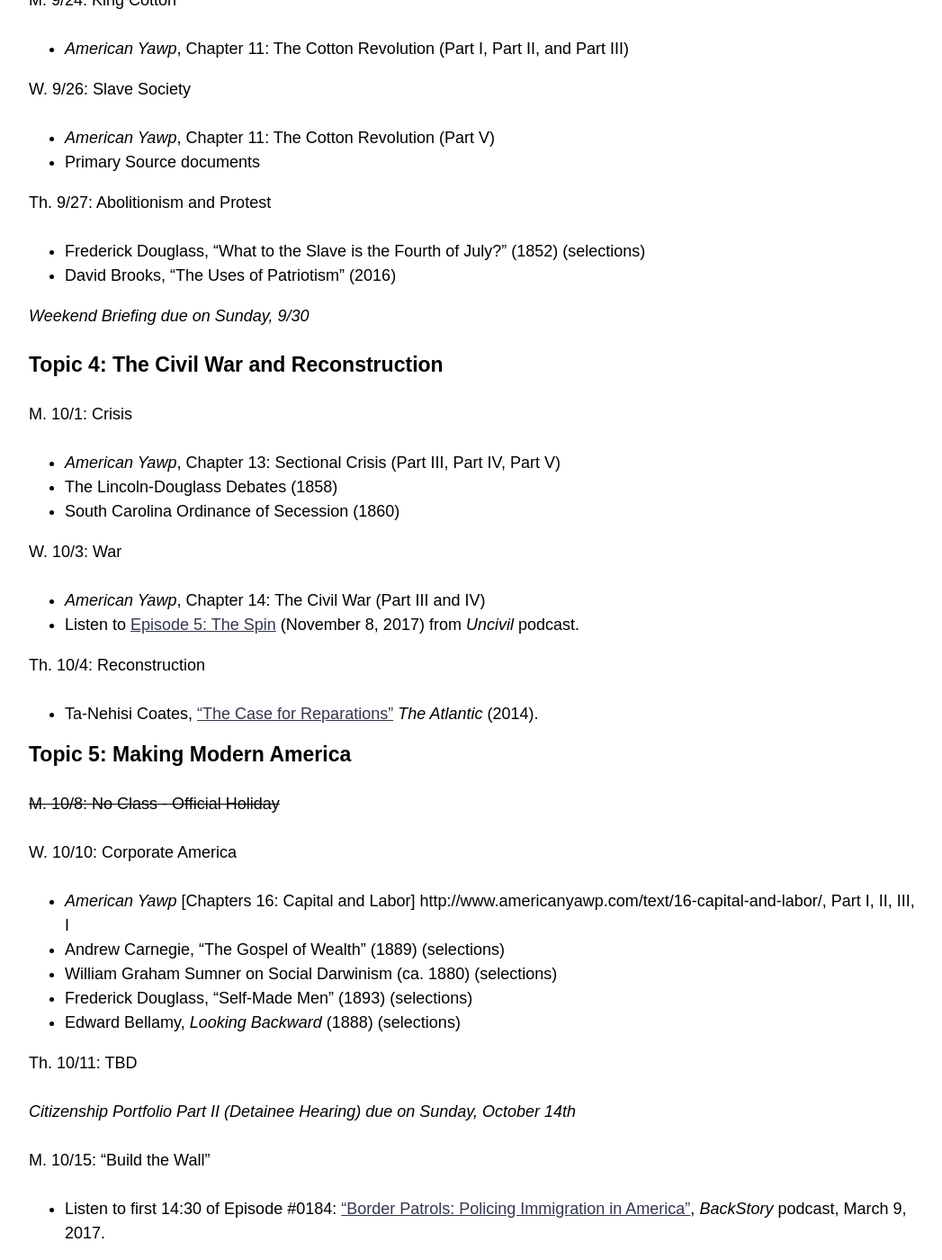
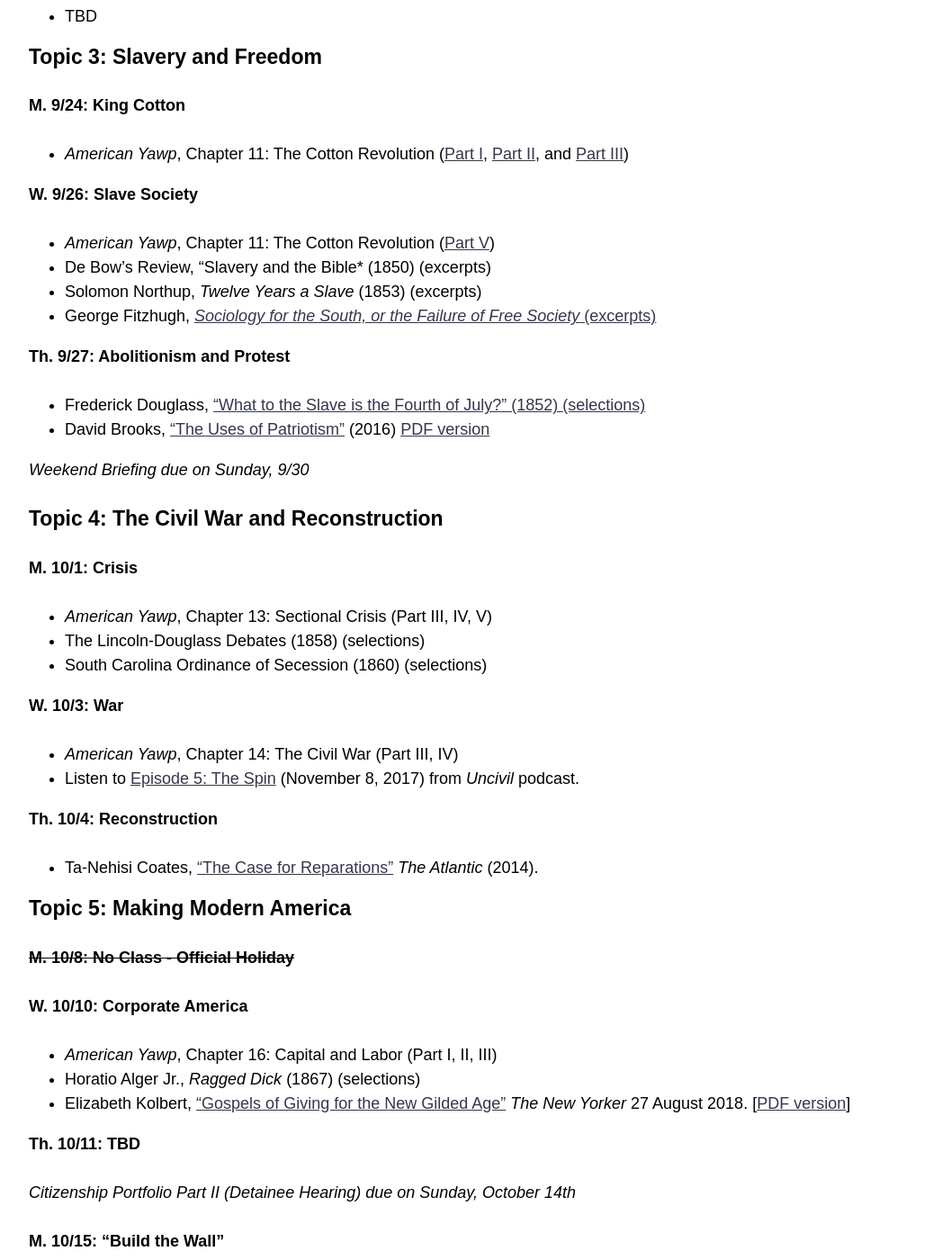
Before and after one commit to cblevins/f18-intro-us, a Jekyll site: the page built from schedule.md, in a window 1280 px wide and 1400 px high, scrolled down 1591 px. Shown: the whole window at 90% size, without its empty margins (114-1161 px from the left). Built offline with Jekyll 4.4.1, drawn with Linux system fonts in a browser that asks for light colours; nearby versions of some CDN libraries; some of the changed text lies outside the part shown.

Commit message:
updates to schedule, typos

```diff
--- a/schedule.md
+++ b/schedule.md
@@ -5,128 +5,134 @@ title: Schedule
 
 ### Orientation
 
-~~M. 9/3: No Class - Official Holiday~~
+~~**M. 9/3: No Class - Official Holiday**~~
 
-W. 9/5: Introductions
+**W. 9/5: Introductions**
 
-Th. 9/6: Defining America
+**Th. 9/6: Defining America**
 - Watch Chimamanda Ngozi Adichie, [“The Danger of a Single Story”](https://www.ted.com/talks/chimamanda_adichie_the_danger_of_a_single_story) *TED Talk* (2009)
 
 ### Topic 1: The "First" Americans?
 
-M. 9/10: Pilgrims and Indians
+**M. 9/10: Pilgrims and Indians | Stories and Myths**
 - Watch first 38:15 minutes of: Neil Diamond, Catherine Bainbridge and Jeremiah Hayes, *Reel Injun: On the Trail of the Hollywood Indian* (2009) [Available on YouTube](https://www.youtube.com/watch?v=YNZBpn9asng)
 
-W. 9/12: Facing East
+**W. 9/12: Facing East | Sources and Evidence**
 - Complete Primary Source Worksheet for: "Father Jean de Brébeuf on the Customs and Beliefs of the Hurons" (1635)
 - Research and take notes on your assigned federally-recognized tribe
 
-Th. 9/13: Changing the Narrative
+**Th. 9/13: Changing the Narrative | Interpretations**
 - Andrés Reséndez, *The Other Slavery: The Uncovered Story of Indian Enslavement in America*, Introduction and Chapter 7
 
 ### Topic 2: From Colony to Nation
 
-M. 9/17: Becoming British, Becoming American [*Guest Lecture from Molly Nebiolo*]
-- T.H. Breen, "'Baubles of Britain': The American and Consumer Revolutions of the Eighteenth Century"
+**M. 9/17: Becoming British, Becoming American** [*Guest Lecture from Molly Nebiolo*]
+- T.H. Breen, ["'Baubles of Britain': The American and Consumer Revolutions of the Eighteenth Century"](https://www.dropbox.com/s/3of4ae2w0k90bpe/Breen_BaublesOfBritain.pdf?dl=0)
 - Listen to [Liz Covart interview Wendy Warren on *New England Bound: Slavery in Early New England*](https://www.benfranklinsworld.com/episode-170-wendy-warren-new-england-bound-slavery-early-new-england/), Episode 170 of *Ben Franklin’s World* podcast.
 
-W. 9/19: The Revolution
+**W. 9/19: The Revolution**
+- *American Yawp*, 	Chapter 5: The American Revolution ([Part III](http://www.americanyawp.com/text/05-the-american-revolution/#III_The_Causes_of_the_American_Revolution), [Part IV](http://www.americanyawp.com/text/05-the-american-revolution/#IV_Independence)).
+- Abigail Adams and John Adams on Women and the American Revolution (1776)
 
 *Citizenship Portfolio Part I (City Meeting) due on Wednesday, September 19th*
 
-Th. 9/20: The Constitution
+**Th. 9/20: The Constitution**
+- TBD
 
 ### Topic 3: Slavery and Freedom
 
-M. 9/24: King Cotton
-- *American Yawp*, Chapter 11: The Cotton Revolution (Part I, Part II, and Part III)
+**M. 9/24: King Cotton**
+- *American Yawp*, Chapter 11: The Cotton Revolution ([Part I](http://www.americanyawp.com/text/11-the-cotton-revolution/#I_Introduction), [Part II](http://www.americanyawp.com/text/11-the-cotton-revolution/#IIThe_Importance_of_Cotton), and [Part III](http://www.americanyawp.com/text/11-the-cotton-revolution/#III_Cotton_and_Slavery))
 
-W. 9/26: Slave Society
-- *American Yawp*, Chapter 11: The Cotton Revolution (Part V)
-- Primary Source documents
+**W. 9/26: Slave Society**
+- *American Yawp*, Chapter 11: The Cotton Revolution ([Part V](http://www.americanyawp.com/text/11-the-cotton-revolution/#VSouthern_Cultures))
+- De Bow's Review, "Slavery and the Bible* (1850) (excerpts)
+- Solomon Northup, *Twelve Years a Slave* (1853) (excerpts)
+- George Fitzhugh, [*Sociology for the South, or the Failure of Free Society* (excerpts)](http://www.americanyawp.com/reader/the-cotton-revolution/george-fitzhugh-argues-that-slavery-is-better-than-liberty-and-equality-1854/)
 
-Th. 9/27: Abolitionism and Protest
-- Frederick Douglass, “What to the Slave is the Fourth of July?” (1852) (selections)
-- David Brooks, "The Uses of Patriotism" (2016)
+**Th. 9/27: Abolitionism and Protest**
+- Frederick Douglass, [“What to the Slave is the Fourth of July?” (1852) (selections)](https://www.dropbox.com/s/dv5tiauwxif9o32/Douglass_WhatToTheSlaveIsTheFourthOfJuly_Excerpts.pdf?dl=0)
+- David Brooks, ["The Uses of Patriotism"](https://www.nytimes.com/2016/09/16/opinion/the-uses-of-patriotism.html) (2016) [PDF version](https://www.dropbox.com/s/cvfheekctutdbcc/Brooks_The%20Uses%20of%20Patriotism.pdf?dl=0)
 
 *Weekend Briefing due on Sunday, 9/30*
 
 ### Topic 4: The Civil War and Reconstruction
 
-M. 10/1: Crisis
-- *American Yawp*, Chapter 13: Sectional Crisis (Part III, Part IV, Part V)
-- The Lincoln-Douglass Debates (1858)
-- South Carolina Ordinance of Secession (1860)
+**M. 10/1: Crisis**
+- *American Yawp*, Chapter 13: Sectional Crisis (Part III, IV, V)
+- The Lincoln-Douglass Debates (1858) (selections)
+- South Carolina Ordinance of Secession (1860) (selections)
 
-W. 10/3: War
-- *American Yawp*, Chapter 14: The Civil War (Part III and IV)
+**W. 10/3: War**
+- *American Yawp*, Chapter 14: The Civil War (Part III, IV)
 - Listen to [Episode 5: The Spin](http://www.gimletmedia.com/uncivil/the-spin#episode-player) (November 8, 2017) from *Uncivil* podcast.
 
-Th. 10/4: Reconstruction
+**Th. 10/4: Reconstruction**
 - Ta-Nehisi Coates, ["The Case for Reparations"](http://www.theatlantic.com/magazine/archive/2014/06/the-case-for-reparations/361631/) *The Atlantic* (2014).
 
 ### Topic 5: Making Modern America
 
-~~M. 10/8:  No Class - Official Holiday~~
+~~**M. 10/8:  No Class - Official Holiday**~~
 
-W. 10/10: Corporate America
-- *American Yawp* [Chapters 16: Capital and Labor] http://www.americanyawp.com/text/16-capital-and-labor/, Part I, II, III, I
-- Andrew Carnegie, “The Gospel of Wealth” (1889) (selections)
-- William Graham Sumner on Social Darwinism (ca. 1880) (selections)
-- Frederick Douglass, "Self-Made Men" (1893) (selections)
-- Edward Bellamy, *Looking Backward* (1888) (selections)
+**W. 10/10: Corporate America**
+- *American Yawp*, Chapter 16: Capital and Labor (Part I, II, III)
+- Horatio Alger Jr., *Ragged Dick* (1867) (selections)
+- Elizabeth Kolbert, ["Gospels of Giving for the New Gilded Age"](https://www.newyorker.com/magazine/2018/08/27/gospels-of-giving-for-the-new-gilded-age) *The New Yorker* 27 August 2018. [[PDF version](https://www.dropbox.com/s/r3mqdvzcgj456wq/Kolbert_Gospels%20of%20Giving%20for%20the%20New%20Gilded%20Age%20%7C%20The%20New%20Yorker.pdf?dl=0)]
 
-Th. 10/11: TBD
+**Th. 10/11: TBD**
 
 *Citizenship Portfolio Part II (Detainee Hearing) due on Sunday, October 14th*
 
-M. 10/15: "Build the Wall"
-- Listen to first 14:30 of Episode #0184: [“Border Patrols: Policing Immigration in America”](http://backstoryradio.org/shows/border-patrols), *BackStory* podcast, March 9, 2017.
+**M. 10/15: "Build the Wall"**
+- Listen to first 14:30 of [“Border Patrols: Policing Immigration in America”](http://backstoryradio.org/shows/border-patrols), *BackStory* podcast, March 9, 2017.
 
-W. 10/17: The Melting Pot I
-- Thomas Bell, *Out of This Furnace* (1941), Part One & Two
+**W. 10/17: The Melting Pot I**
+- Thomas Bell, *Out of This Furnace* (1941), [Part One & Two](https://www.dropbox.com/s/17civ56sdcifrv5/Bell_OutOfThisFurnace_Part1_Part2.pdf?dl=0)
 
-Th. 10/18: The Melting Pot II
-- Ida B. Wells-Barnett, "Lynch Law in America"
+**Th. 10/18: The Melting Pot II**
+- *American Yawp*, Chapter 20: The Progressive Era, ([Part III](http://www.americanyawp.com/text/20-the-progressive-era/#III_Womens_Movements), [VI](http://www.americanyawp.com/text/20-the-progressive-era/#VI_Jim_Crow_and_African_American_Life))
+- Ida B. Wells-Barnett, ["Lynch Law in America"](http://etc.usf.edu/lit2go/pdf/passage/4375/civil-rights-and-conflict-in-the-united-states-selected-speeches-003-speech-on-lynch-law-in-america-given-by-ida-b-wells-in-chicago-illinois-january-1900.pdf) (1900)
 - Margaret Sanger on "Free Motherhood" (1920)
 
 ### Topic 6: War and Empire
 
-M. 10/22: Colonialism
+**M. 10/22: Colonialism**
 - *American Yawp*, Chapter 19: American Empire (Part I, II, III, IV)
 
-W. 10/24: World War II
-- Watch Frank Capra, "War Comes to America" (1945) film part of *Why We Fight* series.
+**W. 10/24: World War II**
+- Watch Frank Capra, "War Comes to America" (1945), part of *Why We Fight* film series.
 
-Th. 10/25: The Cold War
+**Th. 10/25: The Cold War**
 - *American Yawp*, Chapter 25: The Cold War (Part I, II, III, IV)
 
 *Citizenship Portfolio Part III (Voting Worksheet) due Sunday, October 28th*
 
 ### Topic 7: Elections and Politics
 
-M. 10/29: The Rise of the Right
+**M. 10/29: The Rise of the Right**
+- TBD
 
-W. 10/31: Mid-Term Elections
+**W. 10/31: Mid-Term Elections**
+- TBD
 
 ### Reacting to the Past: Chicago, 1968
 
-Th. 11/1: Set-Up Session
+**Th. 11/1: Set-Up Session**
 - Read Gamebook and Role sheet
 
-M. 11/5: Game Session 1
+**M. 11/5: Game Session 1**
 
-W. 11/7: Game Session 2
+**W. 11/7: Game Session 2**
 
-Th. 11/8: Game Session 3
+**Th. 11/8: Game Session 3**
 
 ~~M. 11/12: No Class - Official Holiday~~
 
-W. 11/14: Game Session 4
+**W. 11/14: Game Session 4**
 
-Th. 11/15: Game Session 5
+**Th. 11/15: Game Session 5**
 
-M. 11/19: Game Results and Debrief Session
+**M. 11/19: Game Results and Debrief Session**
 
 ~~W. 11/21: No Class - Official Holiday~~
 
@@ -134,22 +140,22 @@ M. 11/19: Game Results and Debrief Session
 
 ### Topic 8: Civil Rights
 
-M. 11/26: The Long Civil Rights Movement
+**M. 11/26: The Long Civil Rights Movement**
 - Martin Luther King Jr speaks at the Holt Street Church in Montgomery, Alabama (December 5 1955) [Transcript of King speaking from pp. 71-74](http://okra.stanford.edu/transcription/document_images/Vol03Scans/71_5-Dec-1955_MIA%20Mass%20Meeting.pdf)
 - Malcolm X speech, ["The Ballot or the Bullet”](http://www.blacklivesmattersyllabus.com/wp-content/uploads/2015/11/Malcolm-X-The-Ballot-or-the-Bullet.pdf) (1964). You can also listen to the audio of [his speech on YouTube](https://youtu.be/7oVW3HfzXkg).
 
-W. 11/28: Women’s Rights
+**W. 11/28: Women’s Rights**
 - ["Sex Appeal"](https://www.wnycstudios.org/story/sex-appeal/) episode of *More Perfect* podcast (November 23, 2017).
 
-Th. 11/29: The New Jim Crow
+**Th. 11/29: The New Jim Crow**
 - Watch Ava DuVernay, *13th* (2016) documentary. Note: there will be a film screening the evening of Wednesday, November 28th.
 
 ### Topic 9: America Today
 
-M. 12/3: The Arc of History
+**M. 12/3: The Arc of History**
 - Nikole Hannah-Jones, ["Segregation Now: The Resegregation of American Schools"](https://www.propublica.org/article/segregation-now-the-resegregation-of-americas-schools) *Pro Publica* (2014). Note: make sure that you read all three parts. If the interactive version is not working, here is [the full version in plain text](https://www.propublica.org/article/segregation-now-full-text).
 - Layli Long Soldier, [“38"](https://onbeing.org/blog/layli-long-soldier-38/) (poem from Soldier's collection *WHEREAS*)
 
-W. 12/5: The Trump Era
+**W. 12/5: The Trump Era**
 
 *Unessay due on Sunday, December 9th*
```
Also changed, not shown: index.md (+6 -6 lines), policies.md (+5 -5 lines).
